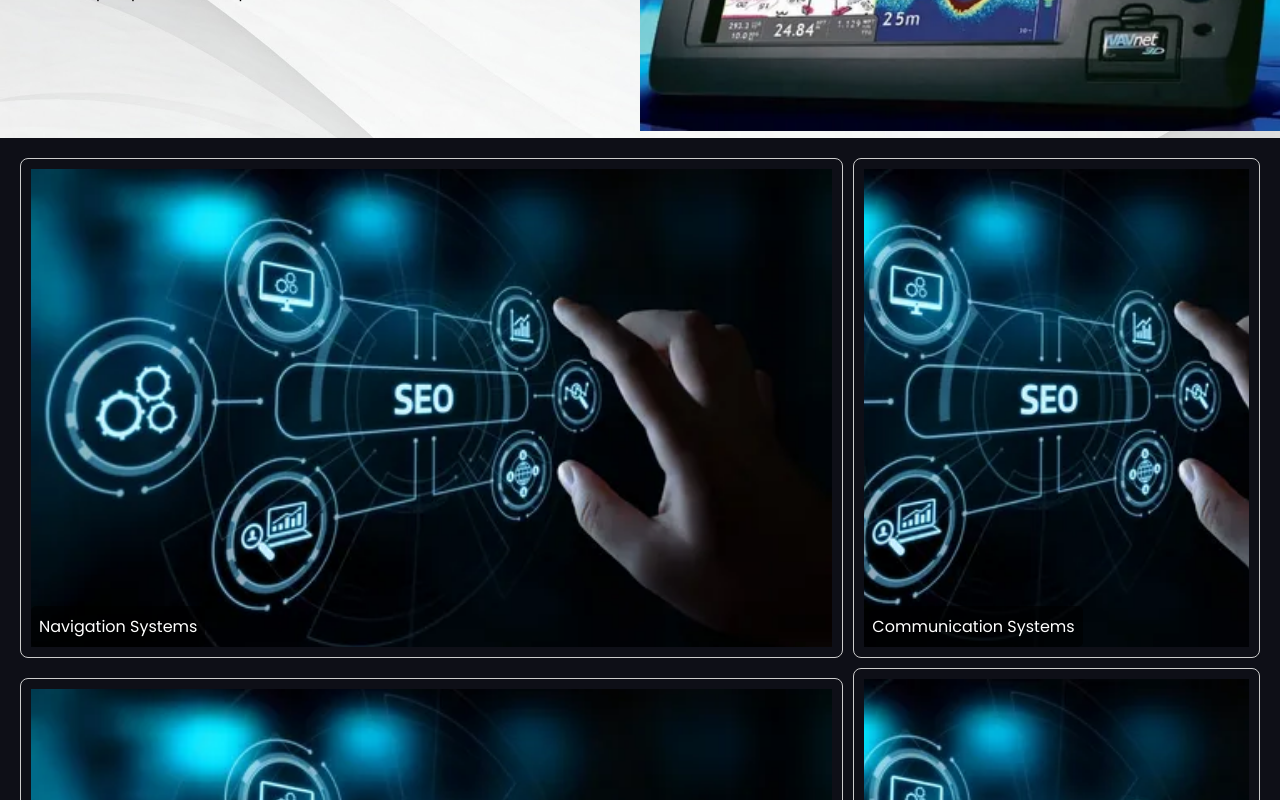
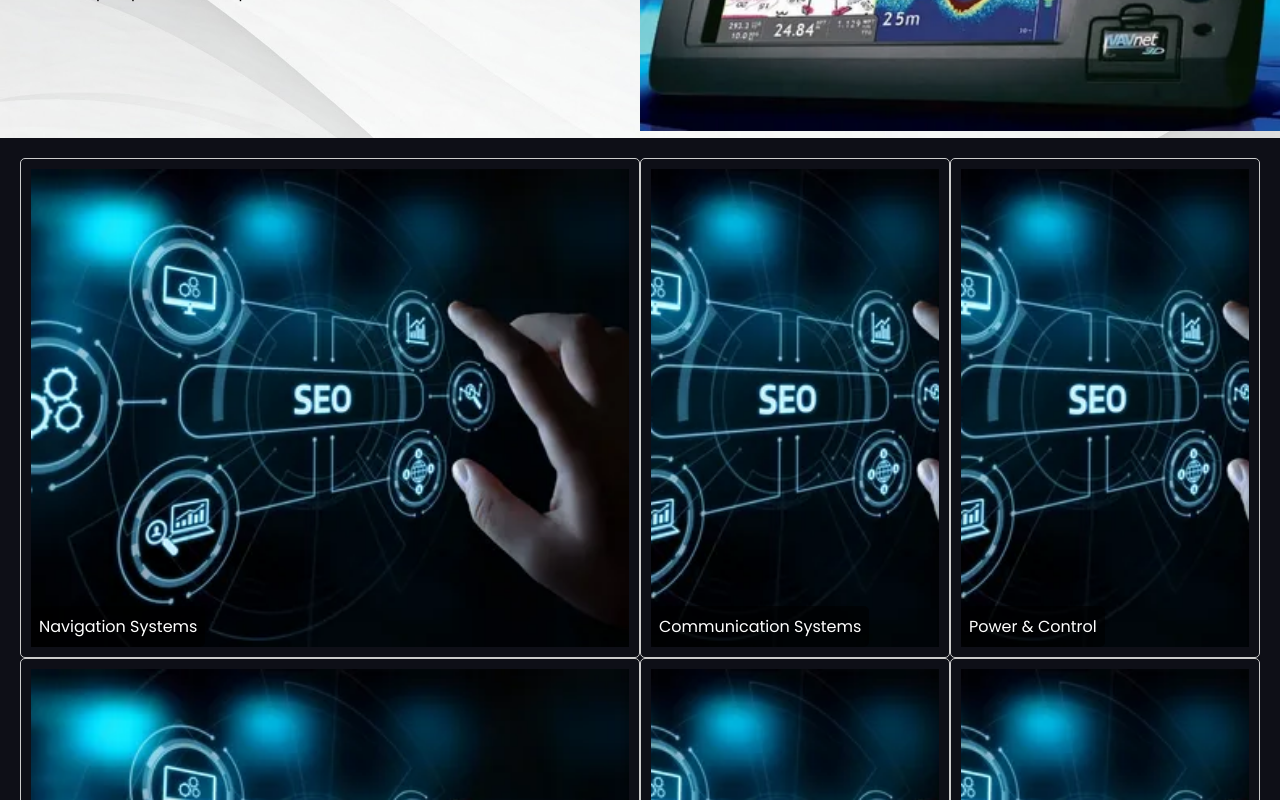
Before and after one commit to kennsawyerr/masterminds-site, a React (Vite) app: page / in a window 1280 px wide. Shown: the part 1220-2020 px from the top of the page. Built offline with nearby package versions, Linux system fonts and the light colour scheme.

Commit message:
modified:   src/App.css

```diff
--- a/src/App.css
+++ b/src/App.css
@@ -609,7 +609,7 @@ img {
   }
 }
 
-/* experimental code over here */
+
 
 .tab-btn {
   cursor: pointer;
@@ -633,15 +633,15 @@ img {
 
 .grid-container {
   display: grid;
-  grid-template-columns: repeat(3, 1fr);
-  gap: 10px;
+  grid-template-columns: repeat(4, 1fr);
+
   padding: 20px;
 }
 
 .grid-item {
   position: relative;
   overflow: hidden;
-  border-radius: 8px;
+  /* border-radius: 8px; */
   text-decoration: none;
 }
 
```
